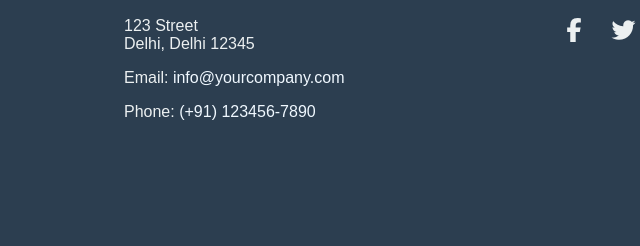
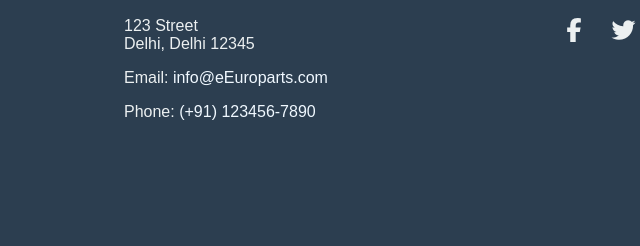
Before and after one commit to karan-gupta-7251/newparts-project, a plain HTML site: page index.html in a window 1280 px wide. Shown: the part 4073-4319 px from the top of the page, 366-1006 px from the left. Drawn offline with Linux system fonts and the light colour scheme.

```diff
--- a/index.html
+++ b/index.html
@@ -728,7 +728,7 @@
               <p>
                 Email:
                 <a style="color: aliceblue" href="mailto:info@eEuroparts.com"
-                  >info@yourcompany.com</a
+                  >info@eEuroparts.com</a
                 >
               </p>
               <p>
```
